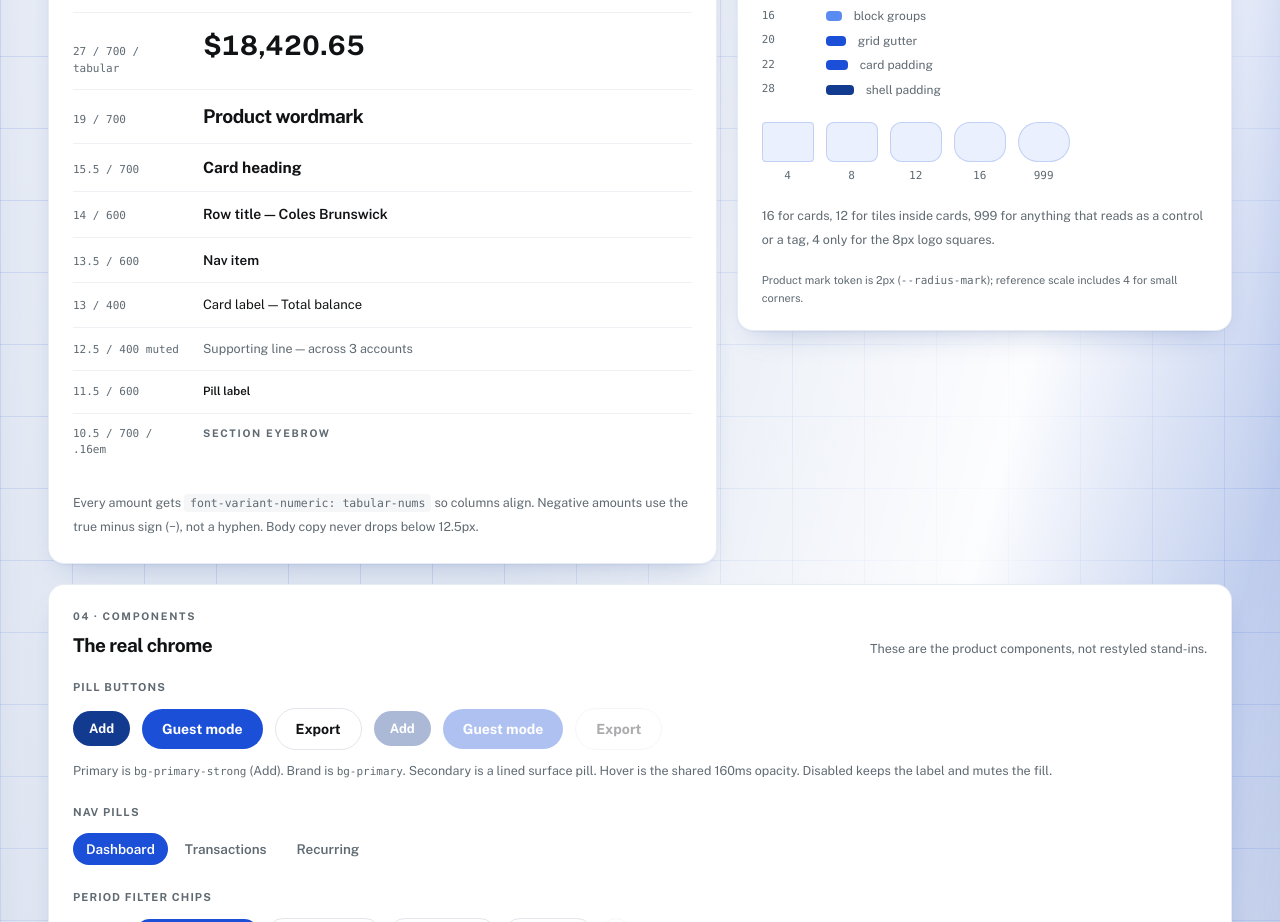
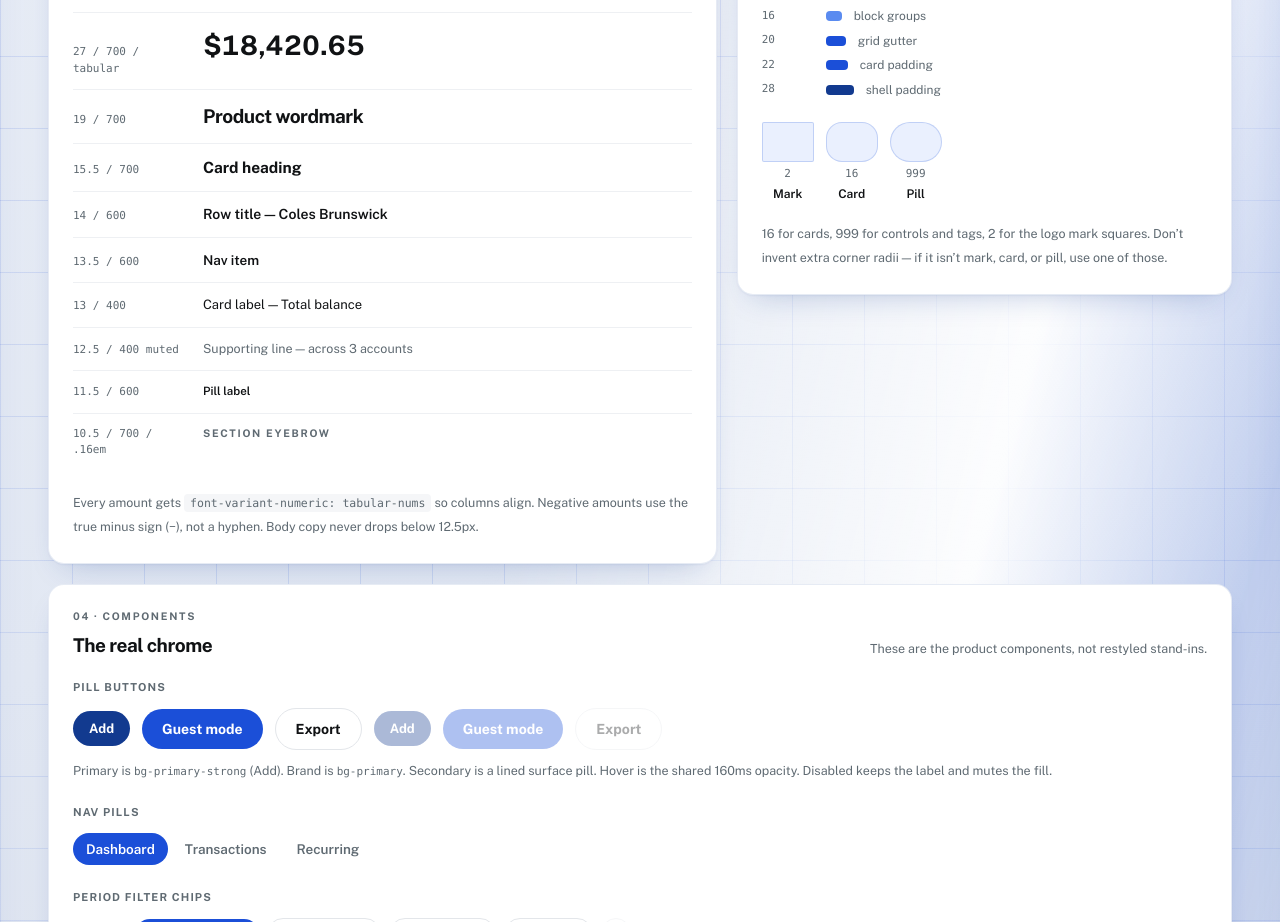
Before and after one commit to Cyphruszx/Bit-by-Bit, a Next.js app: page /design-system in a window 1280 px wide. Shown: the part 1240-2162 px from the top of the page. Built offline with nearby package versions, Linux system fonts and the light colour scheme; no server answers.

Commit message:
Reduce the radius gallery to mark, card, and pill tokens.
Show only the three product CSS variables on section 03 and drop the display-only 4 / 8 / 12 tiles.

Co-authored-by: Cyphruszx <Cyphruszx@users.noreply.github.com>

```diff
--- a/src/app/design-system/gallery.tsx
+++ b/src/app/design-system/gallery.tsx
@@ -135,21 +135,18 @@ export function DesignSystemGallery() {
             </div>
             <div className="flex items-end gap-3 pt-1">
               {radiusSamples.map((sample) => (
-                <div key={sample.label} className="grid justify-items-center gap-1.5">
+                <div key={sample.cssVar} className="grid justify-items-center gap-1">
                   <div
                     className={`h-10 w-[52px] border border-primary/20 bg-accent-surface ${sample.className}`}
                   />
-                  <span className="font-mono text-[11px] text-muted">{sample.label}</span>
+                  <span className="font-mono text-[11px] text-muted">{sample.value}</span>
+                  <span className="text-xs font-semibold text-ink">{sample.name}</span>
                 </div>
               ))}
             </div>
             <p className="text-[12.5px] leading-6 text-muted">
-              16 for cards, 12 for tiles inside cards, 999 for anything that reads as a control or a tag, 4 only for
-              the 8px logo squares.
-            </p>
-            <p className="text-[11px] text-muted">
-              Product mark token is 2px (<code className="font-mono">--radius-mark</code>); reference scale includes 4
-              for small corners.
+              16 for cards, 999 for controls and tags, 2 for the logo mark squares. Don’t invent extra corner radii — if
+              it isn’t mark, card, or pill, use one of those.
             </p>
           </Section>
         </div>
--- a/src/app/design-system/tokens.ts
+++ b/src/app/design-system/tokens.ts
@@ -53,11 +53,9 @@ export const darkColourTokens: ColorToken[] = [
 ];
 
 export const radiusSamples = [
-  { label: "4", className: "rounded-[4px]" },
-  { label: "8", className: "rounded-[8px]" },
-  { label: "12", className: "rounded-[12px]" },
-  { label: "16", className: "rounded-[var(--radius-card)]", cssVar: "--radius-card" },
-  { label: "999", className: "rounded-[var(--radius-pill)]", cssVar: "--radius-pill" },
+  { name: "Mark", value: "2", className: "rounded-[var(--radius-mark)]", cssVar: "--radius-mark" },
+  { name: "Card", value: "16", className: "rounded-[var(--radius-card)]", cssVar: "--radius-card" },
+  { name: "Pill", value: "999", className: "rounded-[var(--radius-pill)]", cssVar: "--radius-pill" },
 ] as const;
 
 export const spaceSamples = [
```
Also changed, not shown: 1 other file (tests, documents, lock files or other folders).
